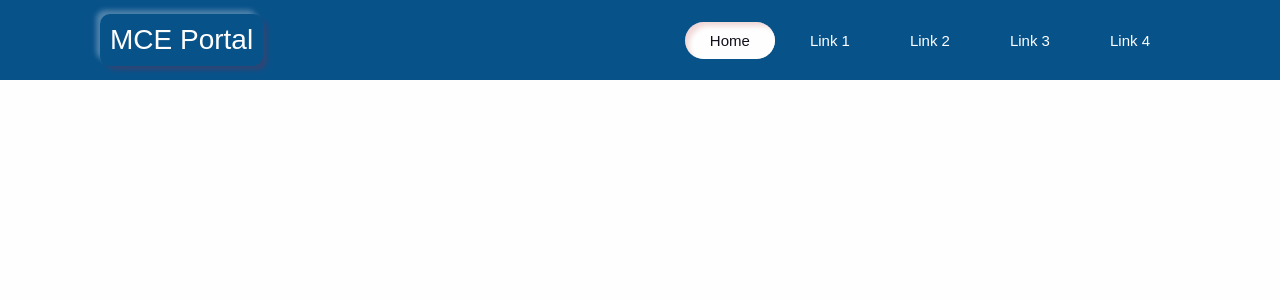
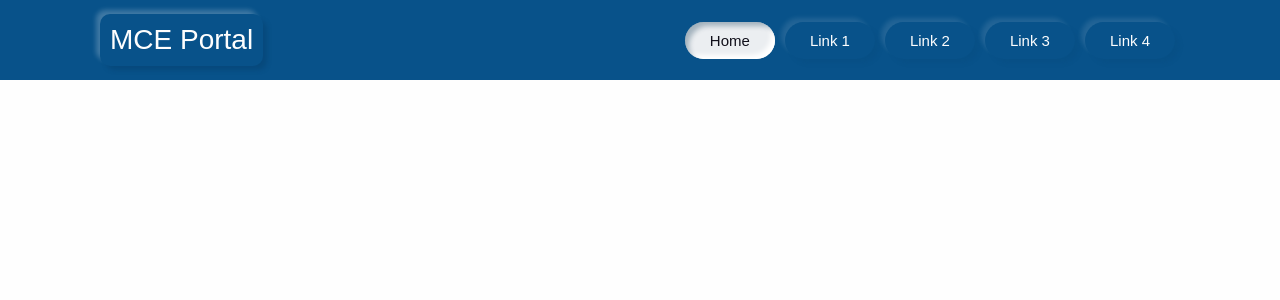
Before and after one commit to AkhilBabuM/mce-scheduling-project, a PHP site: page /navbar.html in a window 1280 px wide. Shown: the top 300 px of the page. Run offline with PHP 8.4, Linux system fonts and the light colour scheme.

Commit message:
Updated Navbar Link Shadows + neomorphism

```diff
--- a/css/navbarstyle.css
+++ b/css/navbarstyle.css
@@ -29,8 +29,10 @@ header{
 
     padding:10px;
     border-radius:10px;
-    box-shadow:  5px 5px 5px -1px rgba(255, 3, 3, 0.16),
-             -5px -5px 5px -1px rgba(255, 255, 255, 0.281);
+    /* box-shadow:  5px 5px 5px -1px rgba(7, 65, 110, 0.445),
+             -5px -5px 5px -1px rgba(255, 255, 255, 0.281); */
+    box-shadow:  5px 5px 5px -1px rgba(5, 50, 85, 0.267),
+             -5px -5px 5px -1px rgba(255, 255, 255, 0.226);
 }
 
 .hamburger{
@@ -47,20 +49,22 @@ header{
     font-size: 15px;
     padding: 10px 25px;
     border-radius: 50px;
-    transition: 0.2s;
+    transition: 0.1s;
     margin: 0 5px;
+    box-shadow:  5px 5px 5px -1px rgba(7, 65, 110, 0.137),
+             -5px -5px 5px -1px rgba(255, 255, 255, 0.11);
 }
 
 .nav-bar ul li a:hover{
     color: #11101b;
-    background: #fefefe;
-    box-shadow: inset 5px 5px 5px -1px rgba(169, 10, 10, 0.16),
-                inset -5px -5px 5px -1px rgba(255, 255, 255, 0.70);
+    background: #ebeef1;
+    box-shadow: inset 5px 5px 5px -1px rgba(5, 48, 78, 0.315),
+                inset -5px -5px 5px -1px rgb(255, 255, 255);
 }
 
 .nav-bar ul li a.active{
     color: #11101b;
-    background: #fefefe;
-    box-shadow: inset 5px 5px 5px -1px rgba(169, 10, 10, 0.16),
-                inset -5px -5px 5px -1px rgba(255, 255, 255, 0.70);
+    background: #ebeef1;
+    box-shadow: inset 5px 5px 5px -1px rgba(5, 48, 78, 0.315),
+                inset -5px -5px 5px -1px rgb(255, 255, 255);
 }
```
